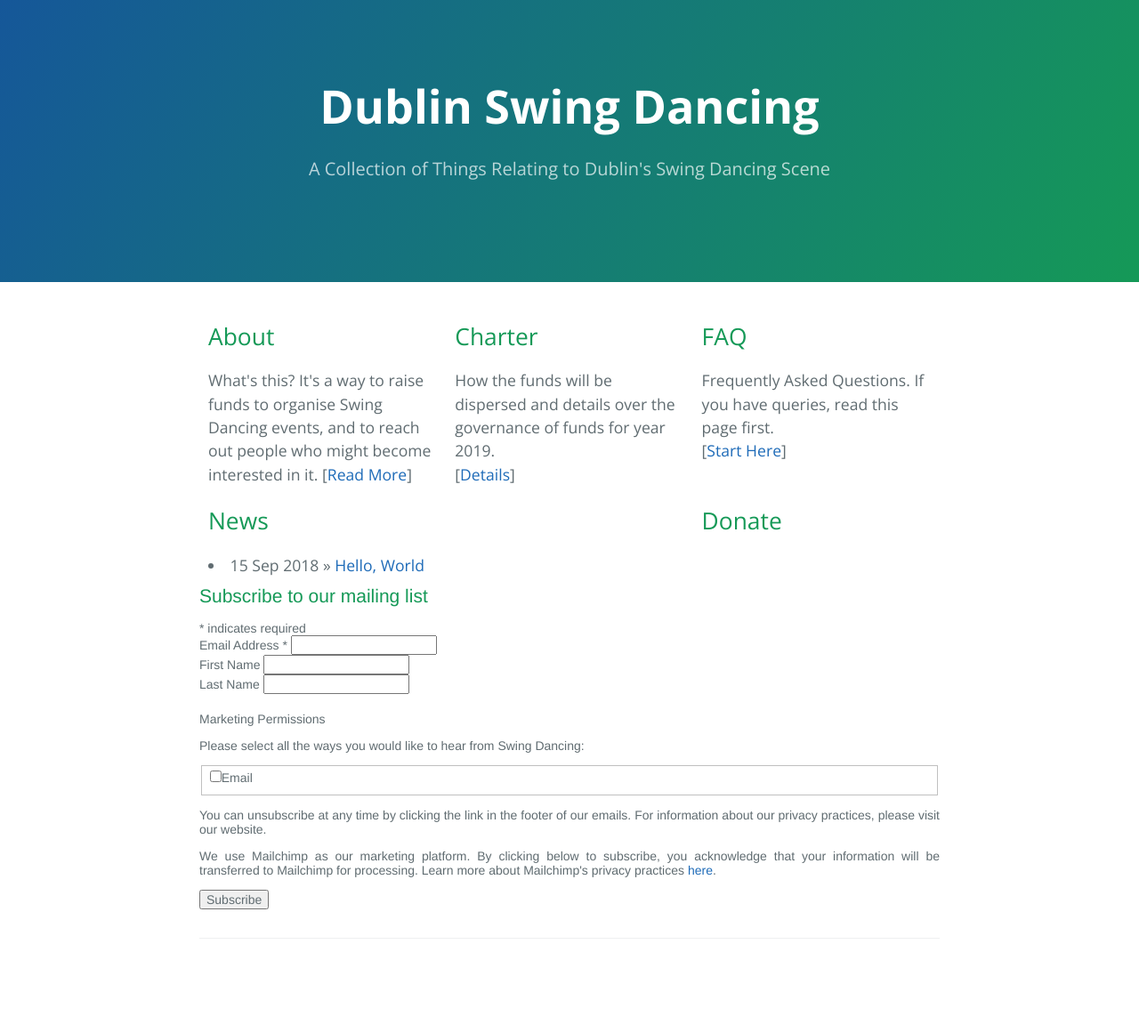
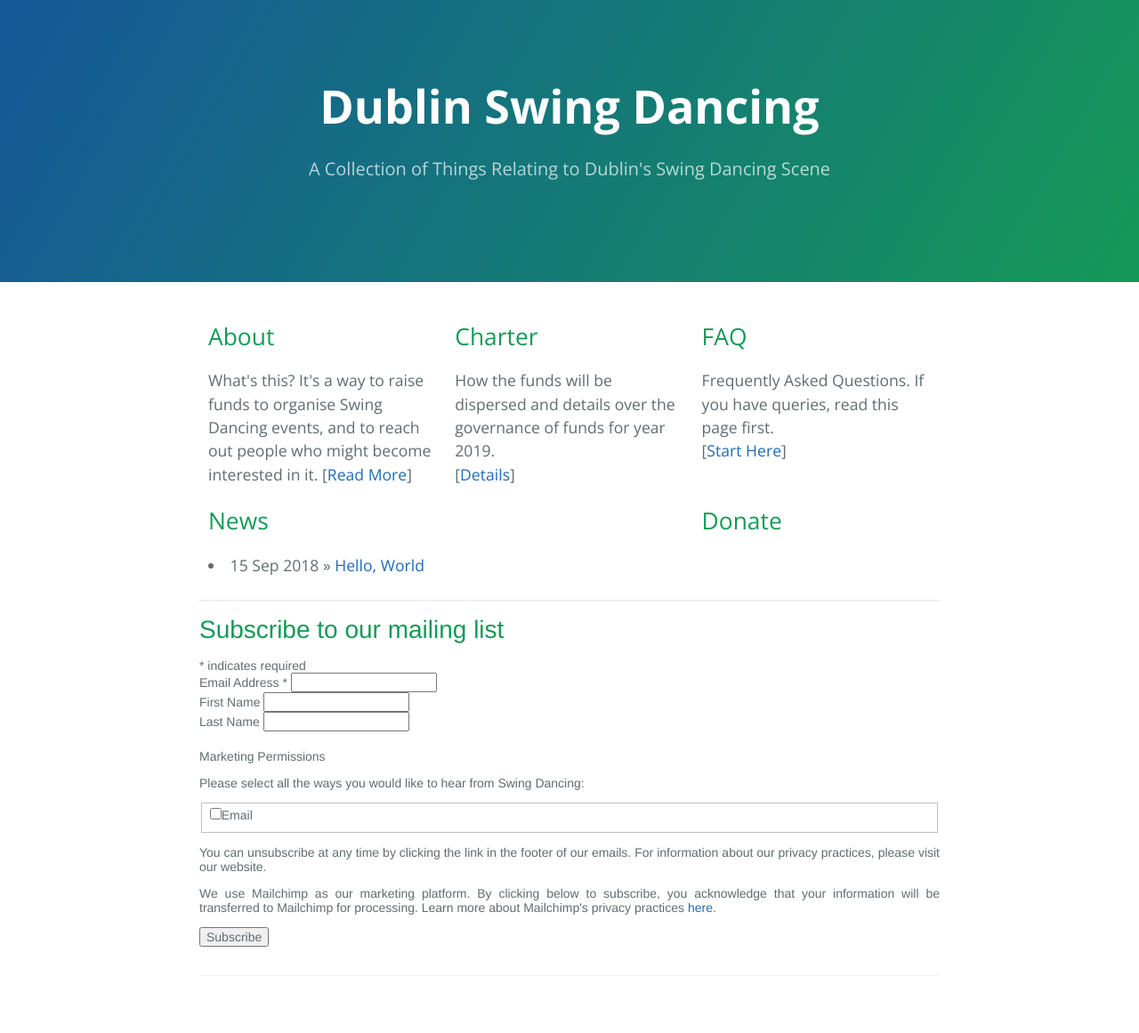
Before and after one commit to DublinSwingDancing/dublinswingdancing.github.io, a Jekyll site: the page built from index.md, in a window 1280 px wide. Shown: the whole page at 89% size. Built offline with Jekyll 4.4.1, drawn with Linux system fonts in a browser that asks for light colours; comment, search, counter and statistics services are not loaded; before the commit the page ends 1119 px from its top, so only the background shows below that.

Commit message:
Update default.html

```diff
--- a/_layouts/default.html
+++ b/_layouts/default.html
@@ -75,6 +75,8 @@
           </script>
       </div></div>
 
+      <hr/>
+
       <div class="index_row">
         <!-- Begin Mailchimp Signup Form -->
 <link href="//cdn-images.mailchimp.com/embedcode/classic-10_7.css" rel="stylesheet" type="text/css">
@@ -92,7 +94,7 @@
 <div id="mc_embed_signup">
 <form action="https://github.us19.list-manage.com/subscribe/post?u=0044a32a883a70532467b8f07&amp;id=8f4536bcd9" method="post" id="mc-embedded-subscribe-form" name="mc-embedded-subscribe-form" class="validate" target="_blank" novalidate>
     <div id="mc_embed_signup_scroll">
-	<h2>Subscribe to our mailing list</h2>
+	<h1>Subscribe to our mailing list</h1>
 <div class="indicates-required"><span class="asterisk">*</span> indicates required</div>
 <div class="mc-field-group">
 	<label for="mce-EMAIL">Email Address  <span class="asterisk">*</span>
```
